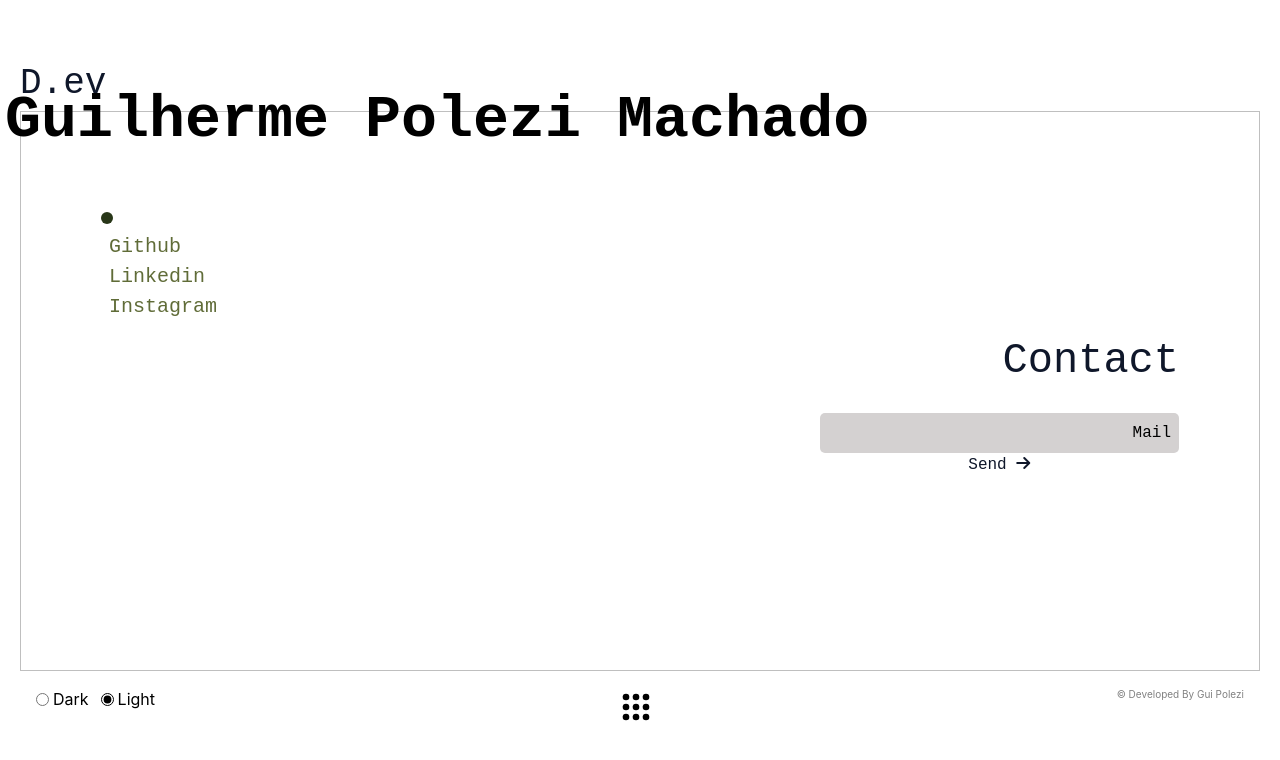
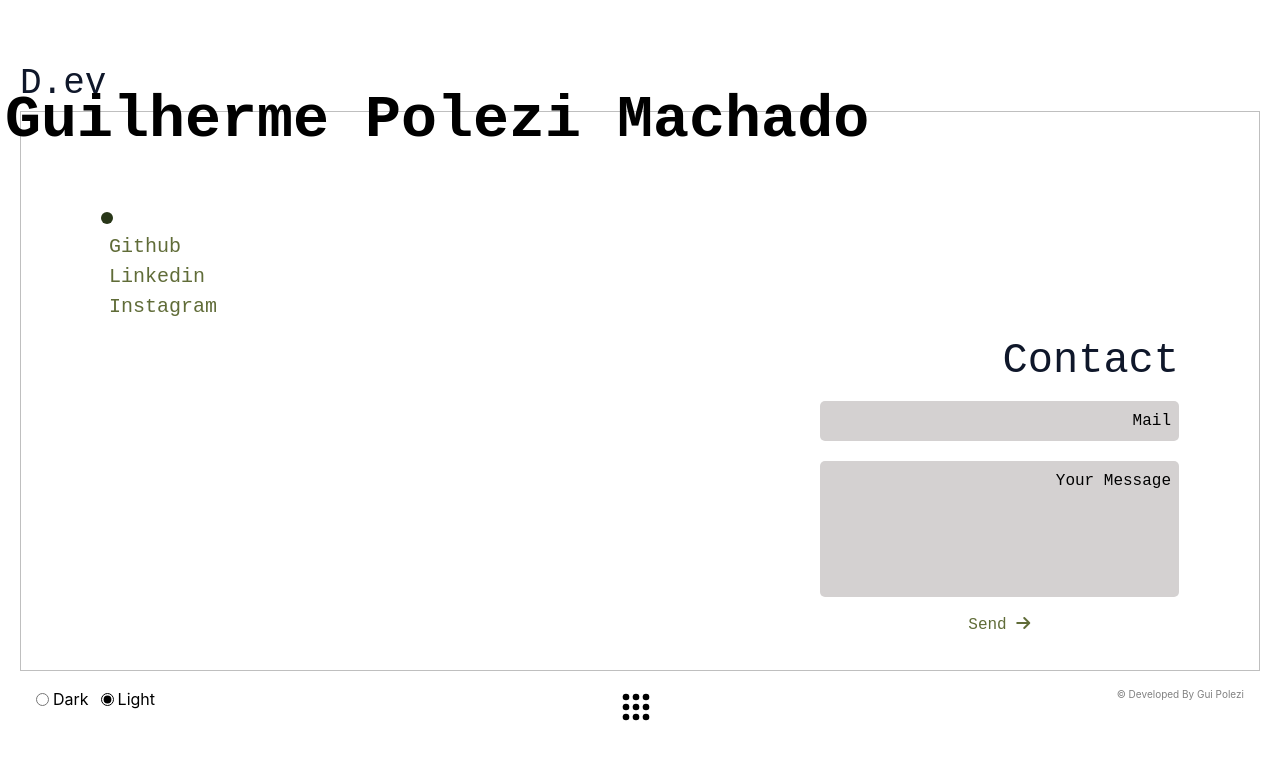
Before and after one commit to GuiPolezi/portfolio-dev, a React (Vite) app: page /contact in a window 1280 px wide. Shown: the top 760 px of the page. Built offline with nearby package versions, Linux system fonts and the light colour scheme; a web font is replaced by a local one.

Commit message:
Form is stylized

```diff
--- a/src/index.css
+++ b/src/index.css
@@ -251,7 +251,22 @@ font-family: "Iosevka Charon Mono", monospace;
   border-radius: 5px;
 }
 
+.form textarea {
+  background-color: rgb(212, 209, 209);
+  border-radius: 5px;
+}
+
 .placeholder-right::placeholder {
   text-align: right;
   color: black;
 }
+
+.form button {
+  cursor: pointer;
+  width: max-content;
+  color: #606c38;
+}
+
+.form button:hover {
+  color: #283618;
+}
--- a/src/pages/contact.jsx
+++ b/src/pages/contact.jsx
@@ -21,15 +21,17 @@ export function Contact() {
                 </div>
                 <div className="col-span-1 text-end">
                     <h4>Contact</h4>
-                    <div className="grid mt-5 grid-cols-3">
+                    <div className="grid mt-2 grid-cols-3">
                         <div className="col-span-1">
 
                         </div>
                         <div className="col-span-2">
                             <form action="" className="flex flex-col">
                                 <input type="email" placeholder="Mail" className="text-left placeholder-right p-2" required/>
-
-                                <button type="submit">Send <i className="fa-solid fa-arrow-right"></i></button>
+                                <textarea name="Message" rows={5} placeholder="Your Message" required className="resize-none mt-5 text-left placeholder-right p-2" id=""></textarea>
+                                <div className="text-center">
+                                    <button type="submit" className="mt-4">Send <i className="fa-solid fa-arrow-right"></i></button>
+                                </div>
                             </form>
                         </div>
                     </div>
```
